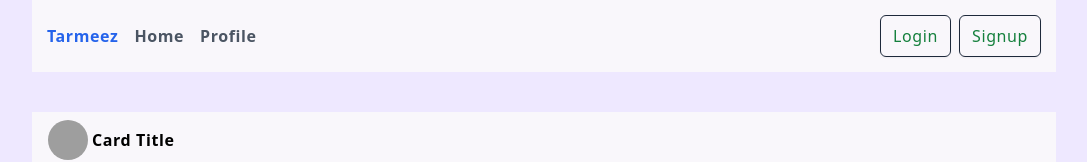
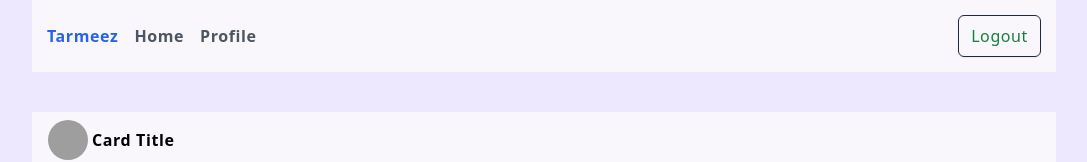
Before and after one commit to ahmadmaqshati/social-media-website, a React (Vite) app: page / in a window 1280 px wide. Shown: the top 162 px of the page, without its empty margins (96-1183 px from the left). Built offline with nearby package versions, Linux system fonts and the light colour scheme; grey boxes are pictures that could not be loaded; what tailwindcss-animated would draw is missing.

Commit message:
Improving The Code Related To Showing And Hiding Authentication Buttons

```diff
--- a/src/Componants/AuthButtons.jsx
+++ b/src/Componants/AuthButtons.jsx
@@ -1,7 +1,7 @@
 import React from 'react';
 /* import { handler } from 'tailwindcss-animated'; */
 
-function AuthButtons({ isTokenExist, toggleModal, setAuthModalType, handleLogout, toggleAuthBtns }) {
+function AuthButtons({ isTokenExist, toggleModal, setAuthModalType, handleLogout }) {
 
     return (
 
@@ -9,13 +9,14 @@ function AuthButtons({ isTokenExist, toggleModal, setAuthModalType, handleLogout
             {/* Check if the user is logged in or not (token exists) */}
             {!isTokenExist ? (
                 // If the user is not logged in, show login and signup buttons
-                <> <button
+                <>
+                    <button
                         onClick={() => {
                             toggleModal()
                             setAuthModalType('login')
                         }}
                         type="button"
-                    className="border-[1px] border-slate-800 inline-flex items-center rounded-md px-3 py-2 font-medium text-green-700 shadow-sm hover:bg-indigo-500  hover:text-yellow-50 focus-visible:outline focus-visible:outline-2 focus-visible:outline-offset-2 focus-visible:outline-indigo-600">
+                        className="border-[1px] border-slate-800 inline-flex items-center rounded-md px-3 py-2 font-medium text-green-700 shadow-sm hover:bg-indigo-500  hover:text-yellow-50 focus-visible:outline focus-visible:outline-2 focus-visible:outline-offset-2 focus-visible:outline-indigo-600 animate-fade-down animate-delay-300 animate-once">
                         Login
                     </button>
                     <button
@@ -24,20 +25,17 @@ function AuthButtons({ isTokenExist, toggleModal, setAuthModalType, handleLogout
                             setAuthModalType('signup')
                         }}
                         type="button"
-                        className="border-[1px] border-slate-800 inline-flex items-center rounded-md px-3 py-2 font-medium text-green-700 shadow-sm hover:bg-indigo-500  hover:text-yellow-50 focus-visible:outline focus-visible:outline-2 focus-visible:outline-offset-2 focus-visible:outline-indigo-600">
+                        className="border-[1px] border-slate-800 inline-flex items-center rounded-md px-3 py-2 font-medium text-green-700 shadow-sm hover:bg-indigo-500  hover:text-yellow-50 focus-visible:outline focus-visible:outline-2 focus-visible:outline-offset-2 focus-visible:outline-indigo-600 animate-fade-down animate-delay-300 animate-once">
                         Signup
                     </button>
                 </>) : (
                 // If the user is logged in, show the logout button
                 <button
                     onClick={() => {
-                        /*  toggleModal()
-                         setAuthModalType('signup') */
                         handleLogout()
-                        toggleAuthBtns()
                     }}
                     type="button"
-                    className="border-[1px] border-slate-800 inline-flex items-center rounded-md px-3 py-2 font-medium text-green-700 shadow-sm hover:bg-indigo-500  hover:text-yellow-50 focus-visible:outline focus-visible:outline-2 focus-visible:outline-offset-2 focus-visible:outline-indigo-600">
+                    className="animate-fade-down animate-delay-300 animate-once border-[1px] border-slate-800 inline-flex items-center rounded-md px-3 py-2 font-medium text-green-700 shadow-sm hover:bg-indigo-500  hover:text-yellow-50 focus-visible:outline focus-visible:outline-2 focus-visible:outline-offset-2 focus-visible:outline-indigo-600">
                     Logout
                 </button>)}
         </>
--- a/src/Componants/AuthModal.jsx
+++ b/src/Componants/AuthModal.jsx
@@ -1,6 +1,6 @@
 import React, { useState } from 'react';
 import axios from 'axios';
-export default function AuthModal({ toggleModal, isAuthModalOpen, authModalType, toggleAuthBtns }) {
+export default function AuthModal({ toggleModal, isAuthModalOpen, authModalType, setTokenExist }) {
     const [loginInputs, setLoginInputs] = useState({
         usenameInput: 'ahamdyarob',
         passwordInput: '123456'
@@ -25,7 +25,7 @@ export default function AuthModal({ toggleModal, isAuthModalOpen, authModalType,
                 const token = res.data.token
                 console.log(token);
                 localStorage.setItem("token", token)
-                toggleAuthBtns()
+                setTokenExist(true)
             })
         toggleModal()
     };
--- a/src/Componants/MobileNav.jsx
+++ b/src/Componants/MobileNav.jsx
@@ -1,7 +1,7 @@
 import { useState } from 'react';
 import AuthButtons from './AuthButtons';
 
-export default function MobileNav({ toggleMobileMenu, navigationLinksToBeRender, isTokenExist, toggleModal, setAuthModalType }) {
+export default function MobileNav({ toggleMobileMenu, navigationLinksToBeRender, isTokenExist, handleLogout, toggleModal, setAuthModalType }) {
     const [isCloseBtnAnimating, setIsCloseBtnAnimating] = useState(false);
 
     const handleCloseMenu = () => {
@@ -38,8 +38,8 @@ export default function MobileNav({ toggleMobileMenu, navigationLinksToBeRender,
                         </div>
                         <div className="py-6">
                             {/* Auth Btns on Mobile */}
-                            <div className="sm:flex justify-end">
-                                <AuthButtons isTokenExist={isTokenExist} toggleModal={toggleModal} setAuthModalType={setAuthModalType} />
+                            <div className="flex gap-2 sm:flex justify-end">
+                                <AuthButtons isTokenExist={isTokenExist} handleLogout={handleLogout} toggleModal={toggleModal} setAuthModalType={setAuthModalType} />
 
                             </div>
                             {/* ==Auth Btns on Mobile== */}
--- a/src/Componants/TopNav.jsx
+++ b/src/Componants/TopNav.jsx
@@ -1,4 +1,4 @@
-import { useState } from 'react';
+import { useEffect, useState } from 'react';
 import MobileNav from './MobileNav';
 import AuthModal from './AuthModal';
 import AuthButtons from './AuthButtons';
@@ -9,12 +9,23 @@ export default function TopNavigation() {
     const [activeLink, setActiveLink] = useState('Tarmeez');
     const [isAuthModalOpen, setAuthModalOpen] = useState(false);
     const [authModalType, setAuthModalType] = useState('login')
-    const [isTokenExist, setTokenExist] = useState(false)
+    const [isTokenExist, setTokenExist] = useState(false);
 
     const toggleMobileMenu = () => { setMobileMenuOpen(!isMobileMenuOpen); };
 
     const toggleModal = () => {
         setAuthModalOpen(!isAuthModalOpen);
+    };
+
+    useEffect(() => {
+        // تحقق من وجود التوكن عند تحميل المكون
+        setTokenExist(true);
+    }, []);
+
+
+    const handleLogout = () => {
+        localStorage.removeItem("token");
+        setTokenExist(false);
     };
 
     const navigationLinksToBeRender = navigationLinks.map((link, index) => (
@@ -24,20 +35,7 @@ export default function TopNavigation() {
             {link}
         </a>
     ))
-    function toggleAuthBtns() {
-        const storageToken = localStorage.getItem("token")
-        console.log(storageToken);
-        if (storageToken) {
-            setTokenExist(true)
-        } else {
-            handleLogout()
-            setTokenExist(false)
-        }
 
-    }
-    function handleLogout() {
-        localStorage.removeItem('token')
-    }
     return (
         <>
             <header className="relative inset-x-0 top-0 z-50 mx-3">
@@ -52,13 +50,6 @@ export default function TopNavigation() {
                         {/*Menue Btn :This button will be hidden
                         on large screens and above */}
                         <div className="flex lg:hidden">
-
-                            {/*
-                        The hidden class means that the menu element will be hidden
-                        on large screens, meaning it will not appear on screens
-                         whose width is greater than or equal to 1024 pixels.
-                        */}
-
                             <button
                                 onClick={toggleMobileMenu}
                                 type="button"
@@ -66,16 +57,18 @@ export default function TopNavigation() {
                             >
                                 <span className="sr-only">Another Action</span>
                                 <img src="https://www.svgrepo.com/show/415613/menu-basic-other.svg" alt="" />
-
                             </button>
                         </div>
                         {/* ==Menue Btn== */}
 
                         {/* Hide auth buttons on small screens */}
                         <div className="hidden lg:flex sm:ml-3 gap-2">
-                            <AuthButtons isTokenExist={isTokenExist} toggleModal={toggleModal}
-                                setAuthModalType={setAuthModalType} handleLogout={handleLogout}
-                                toggleAuthBtns={toggleAuthBtns} />
+                            <AuthButtons
+                                toggleModal={toggleModal}
+                                setAuthModalType={setAuthModalType}
+                                isTokenExist={isTokenExist}
+                                handleLogout={handleLogout}
+                            />
                         </div>
                         {/* ==Hide auth buttons on small screens== */}
 
@@ -88,12 +81,15 @@ export default function TopNavigation() {
                         toggleModal={toggleModal}
                         setAuthModalType={setAuthModalType}
                         isTokenExist={isTokenExist}
+                        handleLogout={handleLogout}
                     />
                 )}
             </header>
-            <AuthModal toggleModal={toggleModal} isAuthModalOpen={isAuthModalOpen}
-                authModalType={authModalType} setAuthModalType={setAuthModalType}
-                toggleAuthBtns={toggleAuthBtns}
+            <AuthModal toggleModal={toggleModal}
+                isAuthModalOpen={isAuthModalOpen}
+                authModalType={authModalType}
+                setAuthModalType={setAuthModalType}
+                setTokenExist={setTokenExist}
             />
         </>
     );
```
Lines whose indentation alone changed are shown as unchanged.
